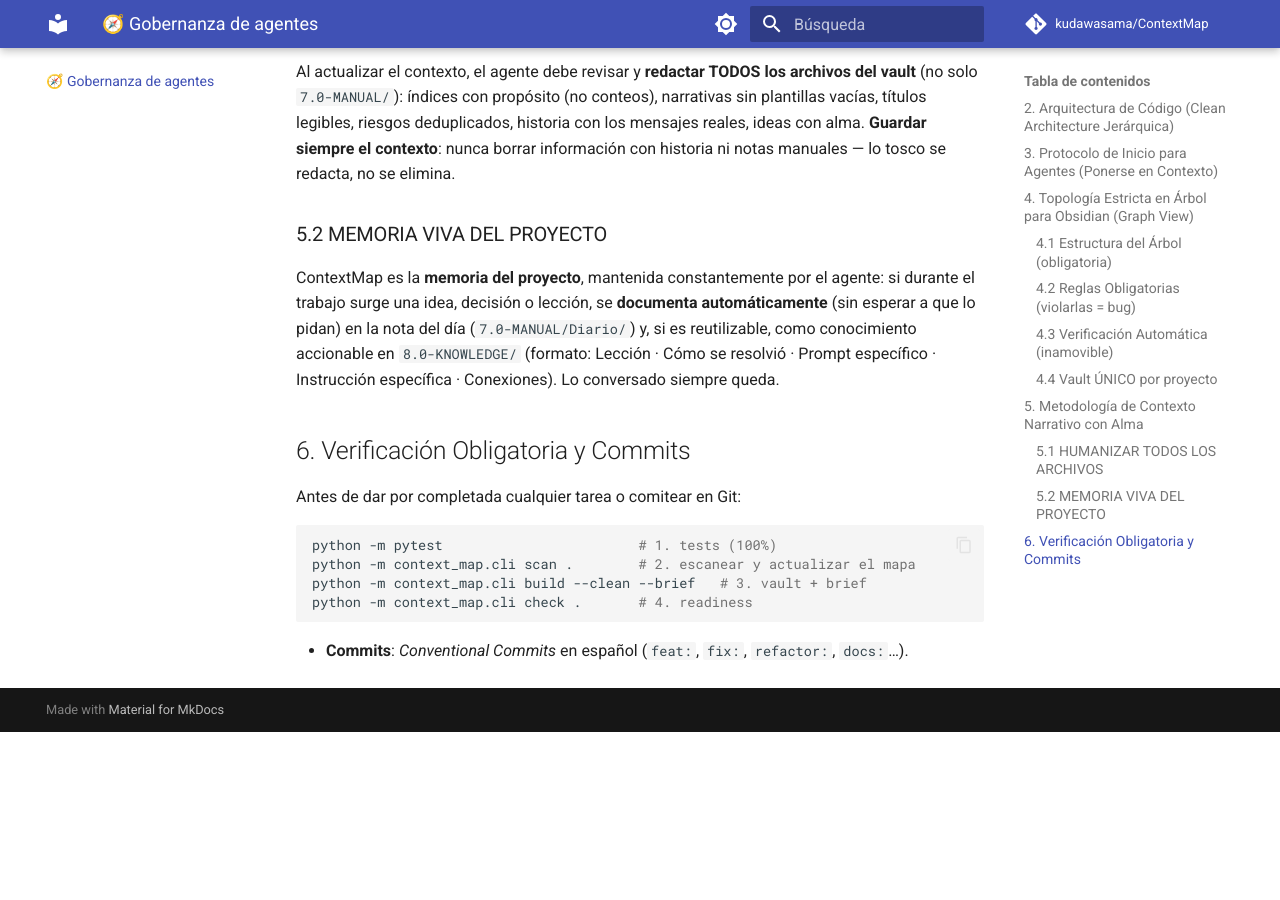
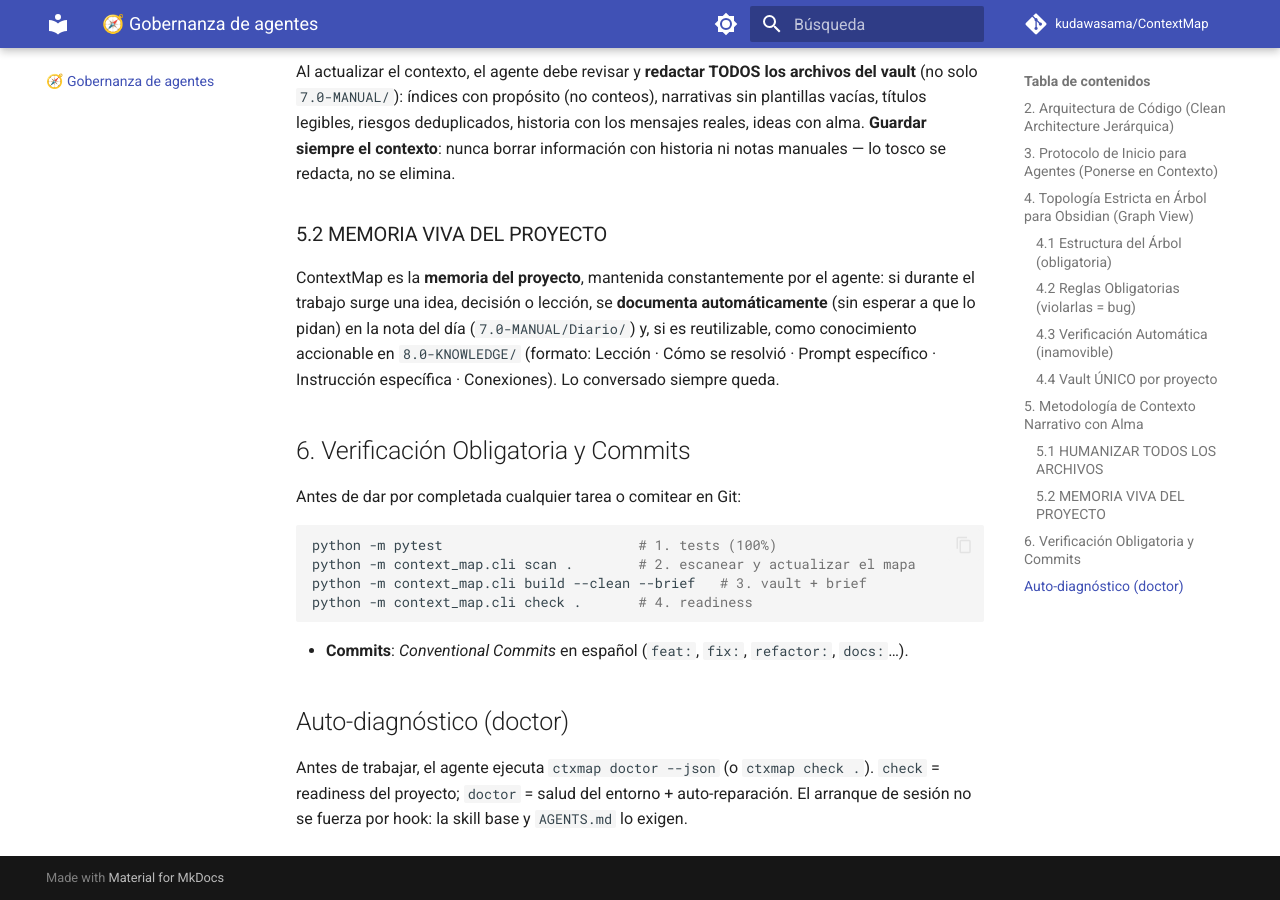
Before and after one commit to kudawasama/ContextMap, an MkDocs documentation site: the page built from docs/GOBERNANZA-AGENTES.md, in a window 1280 px wide and 900 px high, scrolled down 4271 px. Built offline with MkDocs 1.6.1 and Material for MkDocs 9.7.7, drawn with Linux system fonts in a browser that asks for light colours; comment, search, counter and statistics services are not loaded; before the commit the page ends 5003 px from its top, so only the background shows below that.

Commit message:
docs: auto-diagnostico en gobernanza y changelog (doctor)

````diff
--- a/docs/GOBERNANZA-AGENTES.md
+++ b/docs/GOBERNANZA-AGENTES.md
@@ -197,3 +197,10 @@ python -m context_map.cli check .       # 4. readiness
 ```
 
 * **Commits**: *Conventional Commits* en español (`feat:`, `fix:`, `refactor:`, `docs:`…).
+
+
+## Auto-diagnóstico (doctor)
+
+Antes de trabajar, el agente ejecuta `ctxmap doctor --json` (o `ctxmap check .`).
+`check` = readiness del proyecto; `doctor` = salud del entorno + auto-reparación.
+El arranque de sesión no se fuerza por hook: la skill base y `AGENTS.md` lo exigen.
````
Also changed, not shown: CHANGELOG.md (+13 -0 lines).
